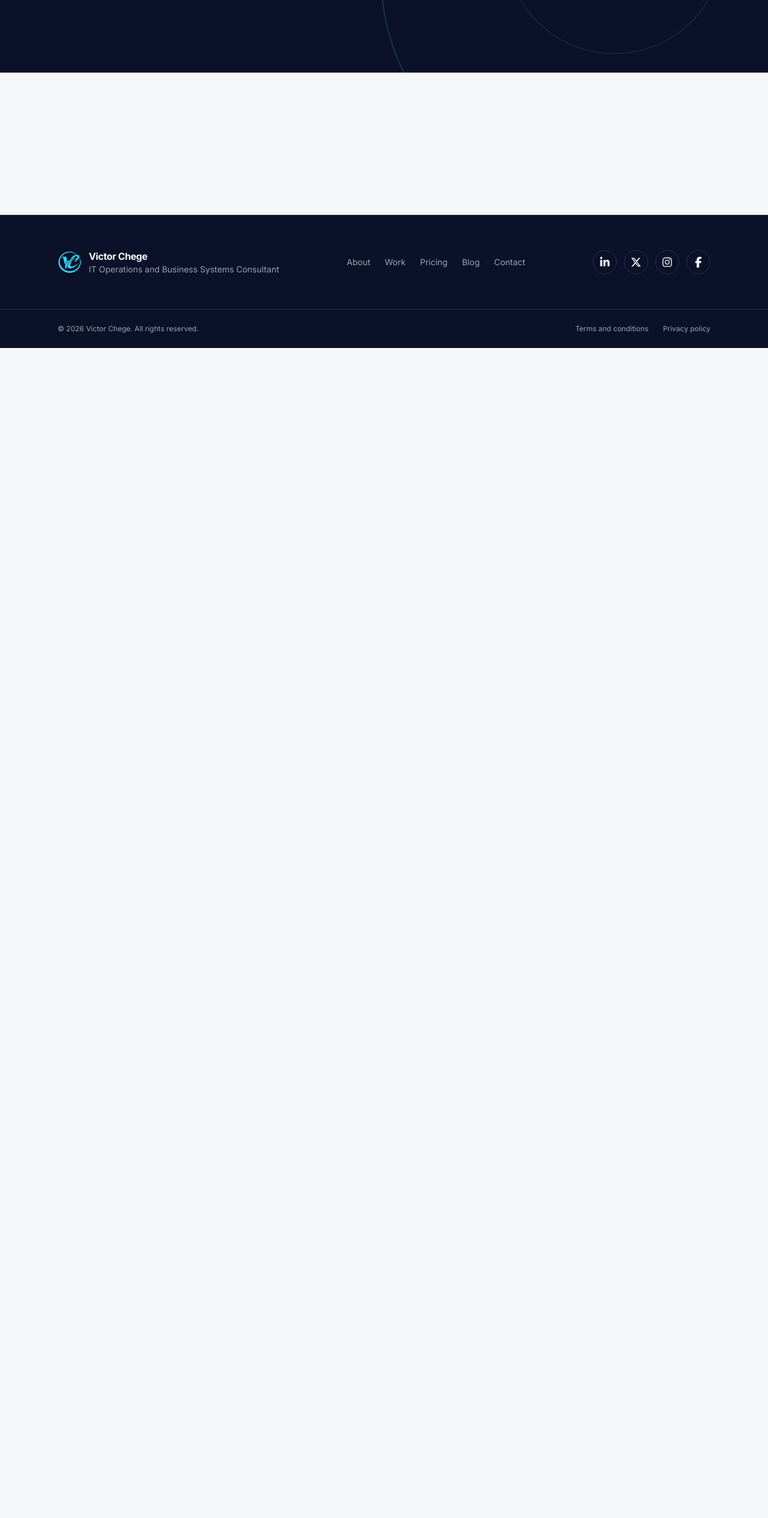
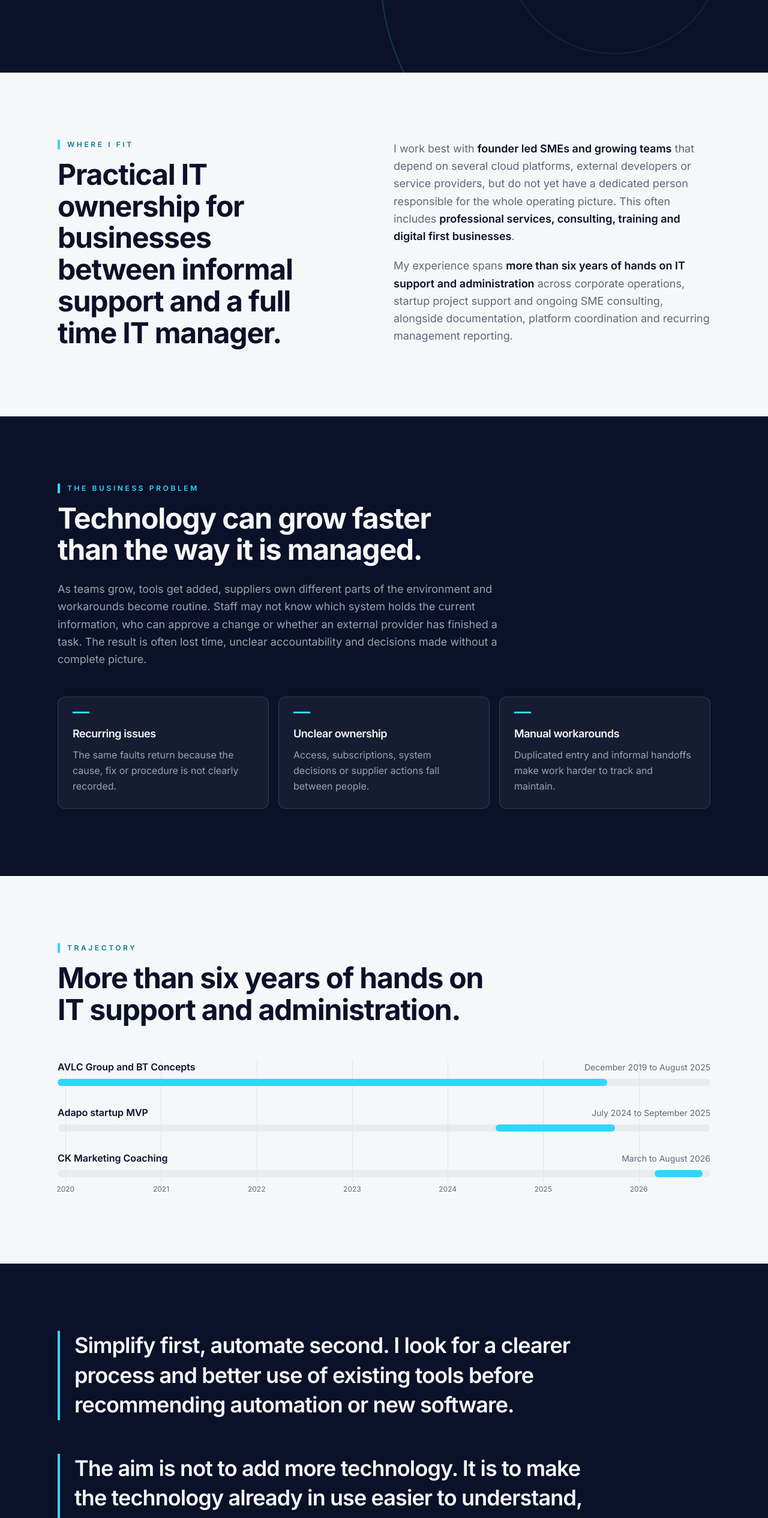
Before and after one commit to Shei-The-Techi/portfolio, a Next.js app: page /about in a window 1280 px wide. Shown: the part 220-2750 px from the top of the page at 60% size. Before the commit the page ends 800 px from the top, so only its background shows below. Built offline with nearby package versions, Linux system fonts and the light colour scheme.

Commit message:
feat(about): build about page with story, problem, trajectory, philosophy and scope

```diff
--- a/app/about/page.tsx
+++ b/app/about/page.tsx
@@ -1,8 +1,101 @@
 import type { Metadata } from "next";
+import { CtaBand } from "@/components/home/CtaBand";
+import { CapabilityGrid } from "@/components/about/CapabilityGrid";
+import { Timeline } from "@/components/about/Timeline";
 import { PageHero } from "@/components/ui/PageHero";
+import { Reveal } from "@/components/ui/Reveal";
+import { Section, SectionHeading } from "@/components/ui/Section";
+import { SpotlightCard } from "@/components/ui/SpotlightCard";
+import Story from "@/content/about/story.mdx";
+import { about } from "@/lib/about";
+import { home } from "@/lib/content";
 
 export const metadata: Metadata = { title: "About" };
 
 export default function AboutPage() {
-  return <PageHero title="About" />;
+  return (
+    <>
+      <PageHero title="About" />
+
+      <Section tone="light">
+        <div className="grid gap-12 lg:grid-cols-[1fr_1.1fr] lg:gap-20">
+          <Reveal>
+            <SectionHeading
+              eyebrow={home.about.eyebrow}
+              title={home.about.title}
+            />
+          </Reveal>
+          <Reveal delay={0.1}>
+            <div className="space-y-5">
+              <Story />
+            </div>
+          </Reveal>
+        </div>
+      </Section>
+
+      <Section tone="dark">
+        <Reveal>
+          <SectionHeading
+            eyebrow={about.problem.eyebrow}
+            title={about.problem.title}
+            className="max-w-3xl"
+          />
+        </Reveal>
+        <Reveal delay={0.1}>
+          <p className="mt-6 max-w-3xl text-lg leading-relaxed text-muted">
+            {about.problem.text}
+          </p>
+        </Reveal>
+        <div className="mt-12 grid gap-4 md:grid-cols-3">
+          {about.problem.cards.map((card, index) => (
+            <Reveal key={card.title} delay={index * 0.08} className="h-full">
+              <SpotlightCard accent className="h-full">
+                <h3 className="mt-5 text-lg font-semibold tracking-tight">
+                  {card.title}
+                </h3>
+                <p className="mt-2 leading-relaxed text-muted">{card.text}</p>
+              </SpotlightCard>
+            </Reveal>
+          ))}
+        </div>
+      </Section>
+
+      <Section tone="light">
+        <Reveal>
+          <SectionHeading
+            eyebrow={about.trajectory.eyebrow}
+            title={about.trajectory.title}
+            className="max-w-3xl"
+          />
+        </Reveal>
+        <div className="mt-14">
+          <Timeline />
+        </div>
+      </Section>
+
+      <Section tone="dark">
+        <div className="space-y-14">
+          {about.philosophy.map((statement, index) => (
+            <Reveal key={statement} delay={index * 0.1}>
+              <p className="max-w-4xl border-l-4 border-brand-cyan pl-6 text-2xl font-semibold leading-snug tracking-tight sm:text-4xl">
+                {statement}
+              </p>
+            </Reveal>
+          ))}
+        </div>
+      </Section>
+
+      <Section tone="light">
+        <Reveal>
+          <p className="mb-8 flex items-center gap-3 text-xs font-semibold uppercase tracking-[0.3em] text-accent">
+            <span aria-hidden="true" className="h-4 w-1 bg-brand-cyan" />
+            {about.scope.eyebrow}
+          </p>
+          <CapabilityGrid />
+        </Reveal>
+      </Section>
+
+      <CtaBand />
+    </>
+  );
 }
```
